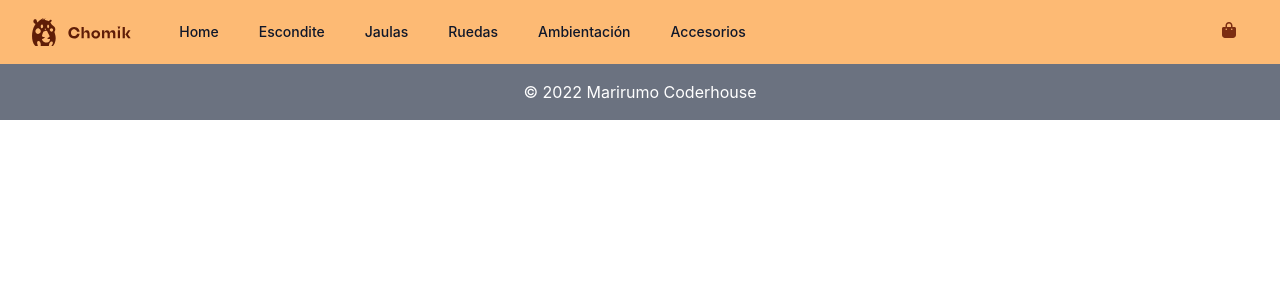
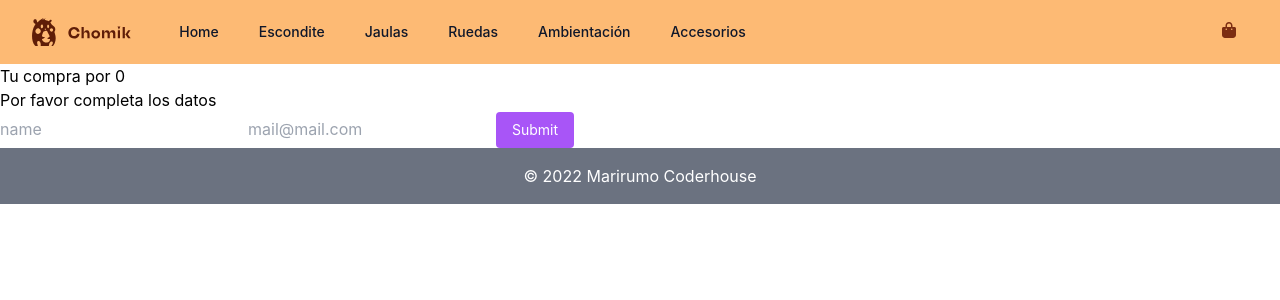
Before and after one commit to marirumo/chomik-Coderhouse, a React (Create React App) app: page /checkout in a window 1280 px wide. Shown: the top 300 px of the page. Built offline with nearby package versions, Linux system fonts and the light colour scheme.

Commit message:
add Item collection II

```diff
--- a/package.json
+++ b/package.json
@@ -13,6 +13,7 @@
     "firebase": "^9.9.3",
     "react": "^18.2.0",
     "react-dom": "^18.2.0",
+    "react-hook-form": "^7.34.2",
     "react-router-dom": "^6.3.0",
     "react-scripts": "5.0.1",
     "web-vitals": "^2.1.4"
--- a/src/App.js
+++ b/src/App.js
@@ -5,6 +5,7 @@ import ItemListContainer from './components/ItemListContainer';
 import ItemDetailContainer from './components/ItemDetailContainer';
 import CartProvider from './context/CartContext';
 import Cart from './components/Cart';
+import Checkout from './components/Checkout';
 
 const App = () => {
 
@@ -18,10 +19,11 @@ const App = () => {
 
         <Routes>
 
-          <Route path="/" element={<ItemListContainer />} />
-          <Route path="/categoria/:categoryId" element={<ItemListContainer />} />
-          <Route path="/product/:id" element={<ItemDetailContainer />} />
+          <Route path='/' element={<ItemListContainer />} />
+          <Route path='/categoria/:categoryId' element={<ItemListContainer />} />
+          <Route path='/product/:id' element={<ItemDetailContainer />} />
           <Route path='/cart' element={<Cart />} />
+          <Route path='/checkout' element={<Checkout />} />
 
         </Routes>
 
--- a/src/components/Cart.jsx
+++ b/src/components/Cart.jsx
@@ -5,7 +5,7 @@ import ItemCart from './ItemCart';
 
 const Cart = () => {
 
-    const { cart, getTotalCart, getTotalPrice, clear } = useCartContext()
+    const { cart, getTotalCart, clear, getTotalPrice } = useCartContext()
 
     return (
         <main className='container mx-auto mt-10 bg-violet-200'>
@@ -22,7 +22,6 @@ const Cart = () => {
                                 <h2 className='font-medium text-2xl'>Productos {getTotalCart()}
                                     <br />
                                     <span onClick={clear} className='px-4 py-2 hover:bg-violet-100 text-center text-sm text-red-500 rounded duration-300'>Vaciar carrito</span></h2>
-
                             </div>
 
                             <div className='flex justify-start mt-8 mb-3'>
@@ -30,31 +29,30 @@ const Cart = () => {
                                 <h3 className='font-semibold text-gray-600 text-xs uppercase w-1/5 text-center'>Cantidad</h3>
                                 <h3 className='font-semibold text-gray-600 text-xs uppercase w-1/5 text-center'>Precio x u.</h3>
                                 <h3 className='font-semibold text-gray-600 text-xs uppercase w-1/5 text-center'>Total</h3>
-
                             </div>
-
-
-
-
-
                             <div>
                                 {cart.map((item) =>
                                     <ItemCart key={item.id} item={item} className='grid grid-cols-4 gap-4'> </ItemCart>
                                 )
                                 }
                             </div>
+                        </div>
 
+                        <div className='w-1/4 px-10 py-10'>
+                        <h5>Detalle de compra</h5>
+                        <br />
+                        <p>Total</p> <h6 className='font-semibold text-2xl text-orange-800'>${getTotalPrice()} precio final</h6>
+                        <br />
+                        <Link to={'/checkout'}><button className='px-4 py-2 bg-purple-500 hover:bg-violet-700 text-center text-sm text-white rounded duration-300'>
+                        Finalizar compra</button></Link>
+                        </div>
+
+                        <div>
 
 
                         </div>
-
-                <div className='w-1/4 px-10 py-10'>
-                    <h2 className='font-semibold text-2xl text-orange-800'>${getTotalPrice()} total</h2>
                     </div>
-                </div>
-
                 </>
-
             )
                 :
                 (
@@ -63,7 +61,6 @@ const Cart = () => {
                         <Link to='/' className='px-4 py-2 bg-purple-500 hover:bg-violet-700 text-center text-sm text-white rounded duration-300'> Ver tienda </Link>
                     </div>
                 )}
-
         </main>
     )
 }
--- /dev/null
+++ b/src/components/Checkout.jsx
@@ -0,0 +1,82 @@
+import { useState } from 'react'
+import { useCartContext } from '../context/CartContext'
+import { Timestamp, addDoc, collection} from 'firebase/firestore'
+import { useForm } from 'react-hook-form'
+import { Link } from 'react-router-dom'
+import firestoreDB from '../services/config'
+
+
+const Checkout = () => {
+
+  const { getTotalPrice, cart, clear } = useCartContext()
+
+  //Form
+  const { register, handleSubmit, formState: { errors } } = useForm();
+  const [fullName, setFullName] = useState('')
+  const [email, setEmail] = useState('')
+  const [id, setID] = useState()
+
+  const createOrder = () => {
+
+    const order = {
+      buyer: { name: fullName, email: email },
+      items: cart,
+      date: Timestamp.fromDate(new Date())
+    }
+
+
+    const collectionPurchase = collection(firestoreDB, 'orders')
+
+    addDoc(collectionPurchase, order)
+    .then(({ id }) => setID(id))
+      .then(() => clear())
+  }
+
+
+  return (
+    <div >
+      <h1>Tu compra por {getTotalPrice()}</h1>
+
+            <form onSubmit={handleSubmit(() => createOrder())} >
+              <legend>Por favor completa los datos</legend>
+
+              <input {...register('fullName', {
+                required: {
+                  value: true,
+                  message: 'Este campo es requerido'
+                }
+              })} onChange={(e) => setFullName(e.target.value)} id='fullName' name='fullName' type='text' placeholder='name'/>
+              {errors.fullName && <span>{errors.fullName.message}</span>}
+
+
+              <input  {...register('email', {
+                required: {
+                  value: true,
+                  message: 'Este campo es requerido'
+                },
+                pattern: {
+                  value: /^[A-Z0-9._%+-]+@[A-Z0-9.-]+\.[A-Z]{2,4}$/i,
+                  message: 'El email no es valido'
+                }
+              })}
+                onChange={(e) => setEmail(e.target.value)} id='email' name='email' type='text' placeholder='mail@mail.com' />
+              {errors.email && <span c>{errors.email.message}</span>}
+
+
+              {!id &&
+                <input type='submit' className='px-4 py-2 bg-purple-500 hover:bg-violet-700 text-center text-sm text-white rounded duration-300' />
+              }
+              {id &&
+                <>
+                  <h3> Se generó un número de compra: {id} </h3>
+
+                  <Link to='/'><button className='px-4 py-2 bg-purple-500 hover:bg-violet-700 text-center text-sm text-white rounded duration-300'>Volver a comprar</button></Link>
+                </>
+              }
+            </form>
+          </div>
+
+  )
+}
+
+export default Checkout
--- a/src/components/ItemDetail.jsx
+++ b/src/components/ItemDetail.jsx
@@ -1,6 +1,6 @@
 import { useState } from 'react'
 import ItemCount from './ItemCount'
-import {useCartContext} from '../context/CartContext'
+import { useCartContext } from '../context/CartContext'
 import { Link } from 'react-router-dom'
 
 
@@ -10,7 +10,7 @@ const ItemDetail = item => {
 
   const [goToCart, setGoToCart] = useState(false)
 
-  const {addItem} = useCartContext();
+  const { addItem } = useCartContext();
 
   const onAdd = (qty) => {
     setGoToCart(true);
--- a/src/context/CartContext.jsx
+++ b/src/context/CartContext.jsx
@@ -9,7 +9,6 @@ const CartProvider = ({ children }) => {
 
     //items en mi carrito
     const [cart, setCart] = useState([])
-
 
     // 1. addItem al carrito
     const addItem = (item, qty) => {
```
Also changed, not shown: src/components/ItemDetailContainer.jsx (+6 -6 lines), src/components/ItemListContainer.jsx (indentation only), 1 other file (tests, documents, lock files or other folders). Lines whose indentation alone changed are shown as unchanged.
